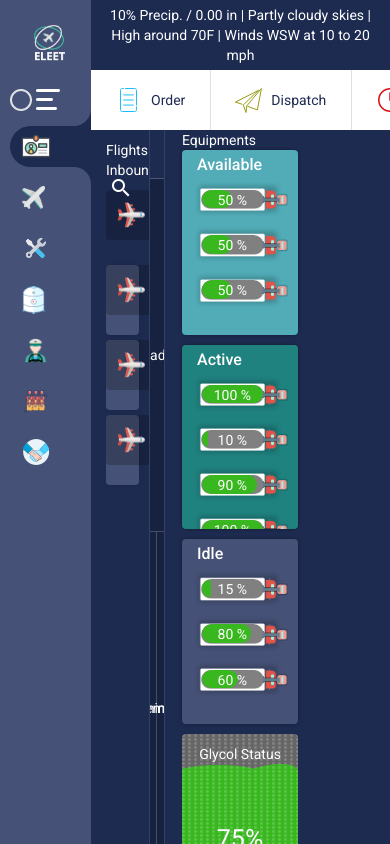
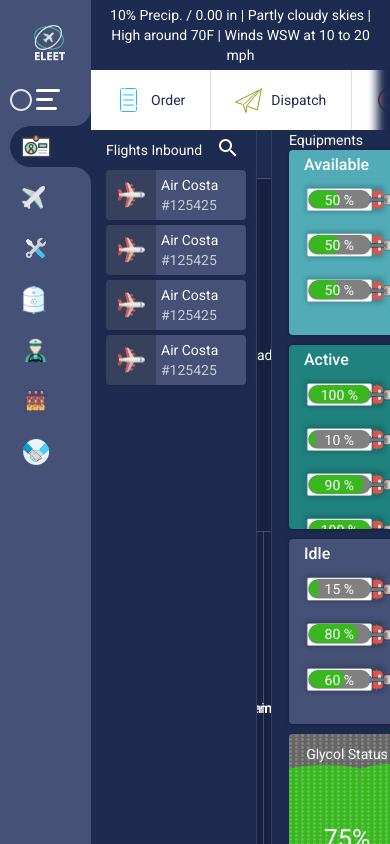
Before and after one commit to harikrishna266/tmp, an Angular app: page /dashboard in a window 390 px wide. Built offline with nearby package versions, Linux system fonts and the light colour scheme.

Commit message:
overview design

```diff
--- a/src/app/core/elements/top-menu/top-menu.component.scss
+++ b/src/app/core/elements/top-menu/top-menu.component.scss
@@ -8,6 +8,28 @@
 	display: flex;
 	flex-direction: row;
 	overflow: auto;
+	position: relative;
+
+	&::-webkit-scrollbar{
+		height: 0;
+	}
+
+	&:after {
+		position: sticky;
+		right: 0;
+		bottom: 0;
+		width: 1px;
+		z-index: 100;
+		content: "";
+		box-shadow: 0 0 10px 13px #1d2b50;
+		top: 0;
+		display: none;
+
+		@media screen and (max-width:1236px){
+			display: block;
+		}
+	}
+
 
 	&::ng-deep{
 		.menu-item {
--- a/src/app/modules/dashboard/dashboard.component.scss
+++ b/src/app/modules/dashboard/dashboard.component.scss
@@ -12,6 +12,7 @@
     flex-direction: column;
 	flex-shrink: 0;
 	max-width: 16%;
+	min-width: 150px;
 
     .section {
       overflow: auto;
```
